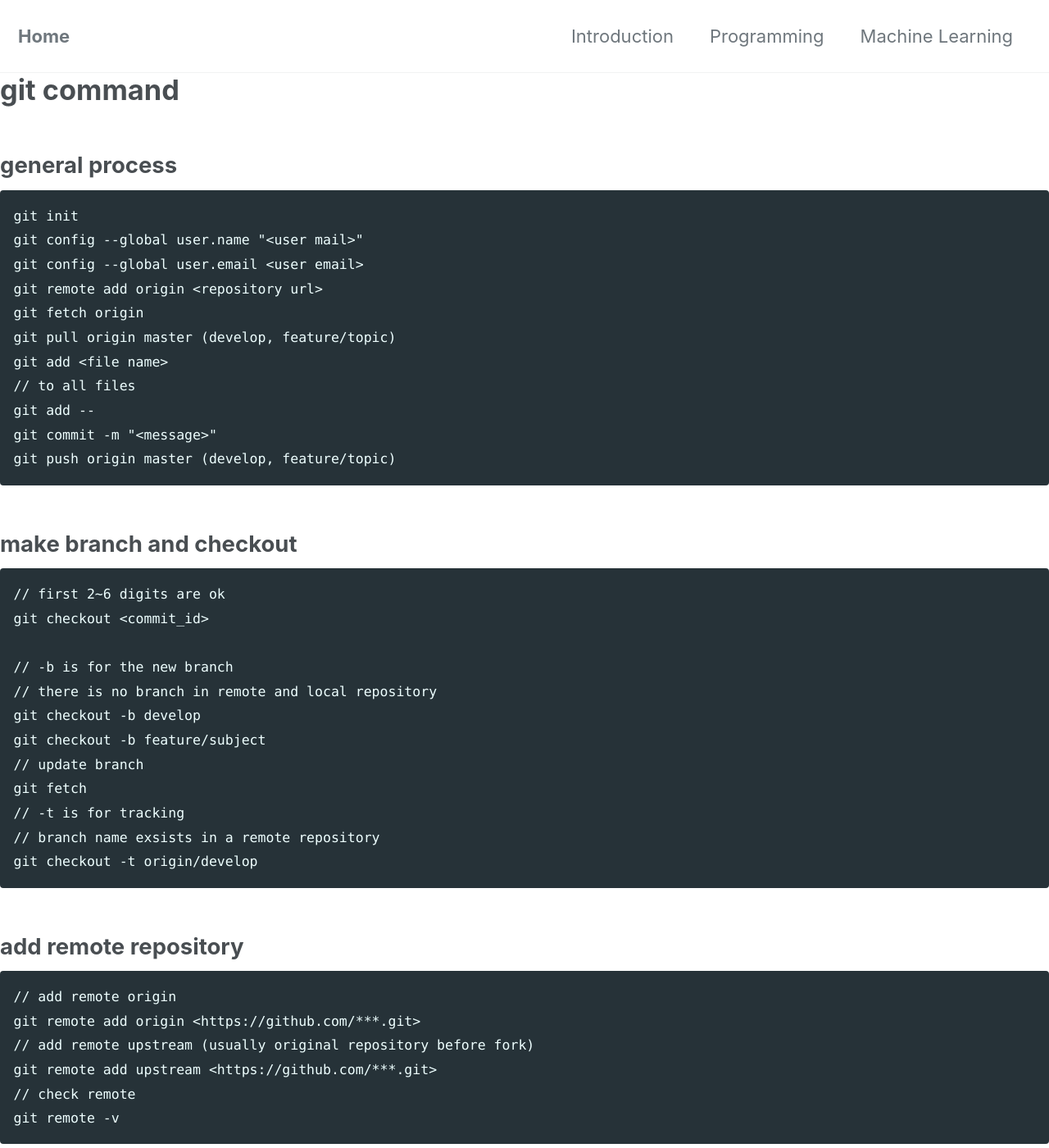
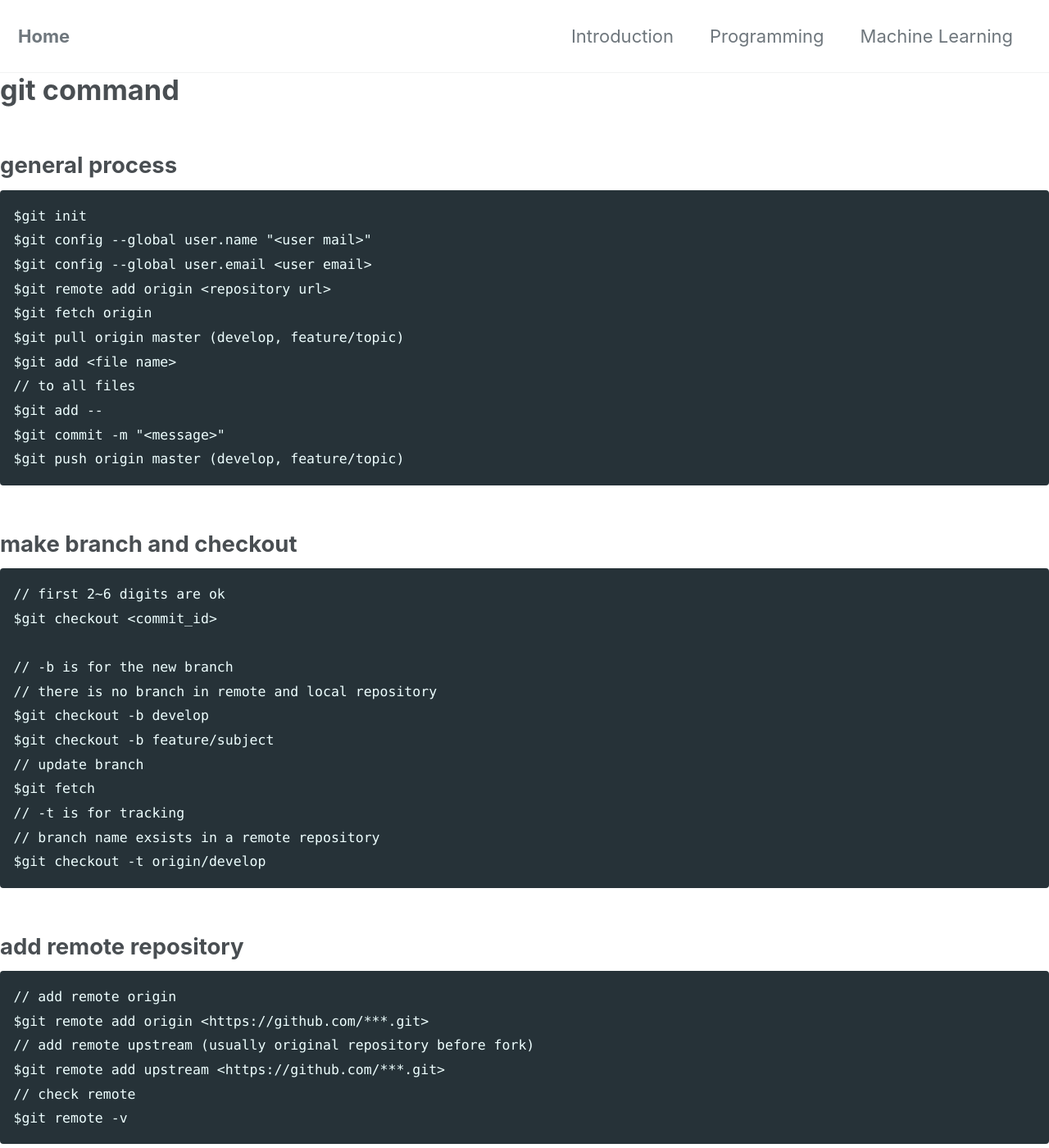
Before and after one commit to sglee-net/sglee-net.github.io, a Jekyll site: the page built from stuff/git.md, in a window 1280 px wide and 1400 px high. Shown: the whole window at 82% size. Built offline with Jekyll 4.4.1, drawn with Linux system fonts in a browser that asks for light colours; cached includes are drawn as plain includes; nearby versions of some CDN libraries; our own code applies the rules of GitHub Pages for plain Markdown files; some of the changed text lies outside the part shown.

Commit message:
Update git.md

````diff
--- a/stuff/git.md
+++ b/stuff/git.md
@@ -2,80 +2,80 @@
 
 ## general process
 ```
-git init
-git config --global user.name "<user mail>"
-git config --global user.email <user email>
-git remote add origin <repository url>
-git fetch origin
-git pull origin master (develop, feature/topic)
-git add <file name>
+$git init
+$git config --global user.name "<user mail>"
+$git config --global user.email <user email>
+$git remote add origin <repository url>
+$git fetch origin
+$git pull origin master (develop, feature/topic)
+$git add <file name>
 // to all files
-git add --
-git commit -m "<message>"
-git push origin master (develop, feature/topic)
+$git add --
+$git commit -m "<message>"
+$git push origin master (develop, feature/topic)
 ```
 ## make branch and checkout
 ```
 // first 2~6 digits are ok
-git checkout <commit_id>
+$git checkout <commit_id>
 
 // -b is for the new branch
 // there is no branch in remote and local repository
-git checkout -b develop
-git checkout -b feature/subject
+$git checkout -b develop
+$git checkout -b feature/subject
 // update branch
-git fetch
+$git fetch
 // -t is for tracking
 // branch name exsists in a remote repository
-git checkout -t origin/develop
+$git checkout -t origin/develop
 ```
 ## add remote repository
 ```
 // add remote origin
-git remote add origin <https://github.com/***.git>
+$git remote add origin <https://github.com/***.git>
 // add remote upstream (usually original repository before fork)
-git remote add upstream <https://github.com/***.git>
+$git remote add upstream <https://github.com/***.git>
 // check remote
-git remote -v
+$git remote -v
 ```
 
 ## manage branch
 ```
 // delete a local git branch
-git branch -d branch_name
+$git branch -d branch_name
 // delete a remote git branch
-git push <remote name> --delete <branch name>
-git push origin --delete branch_name
+$git push <remote name> --delete <branch name>
+$git push origin --delete branch_name
 ```
 
 ## merge branch
 ```
 // merge feature/topic => develop
-git checkout develop
-git merge feature/topic
+$git checkout develop
+$git merge feature/topic
 ```
 
 ## request pull
 ```
-git fetch origin
+$git fetch origin
 
 // request pull
 // ...
 
 // update upstream repository's info.
-git fetch upstream
+$git fetch upstream
 // merge upstream/master to local
-git merge upstream develop
+$git merge upstream develop
 // update origin/develop with upstream data
-git push origin develop
+$git push origin develop
 ```
 
 # etc
 ```
 // cancel git add
-git reset
+$git reset
 // git history
-git log --graph --all --decorate --oneline
+$git log --graph --all --decorate --oneline
 ```
 
 https://gist.github.com/heiswayi/350e2afda8cece810c0f6116dadbe651
````
